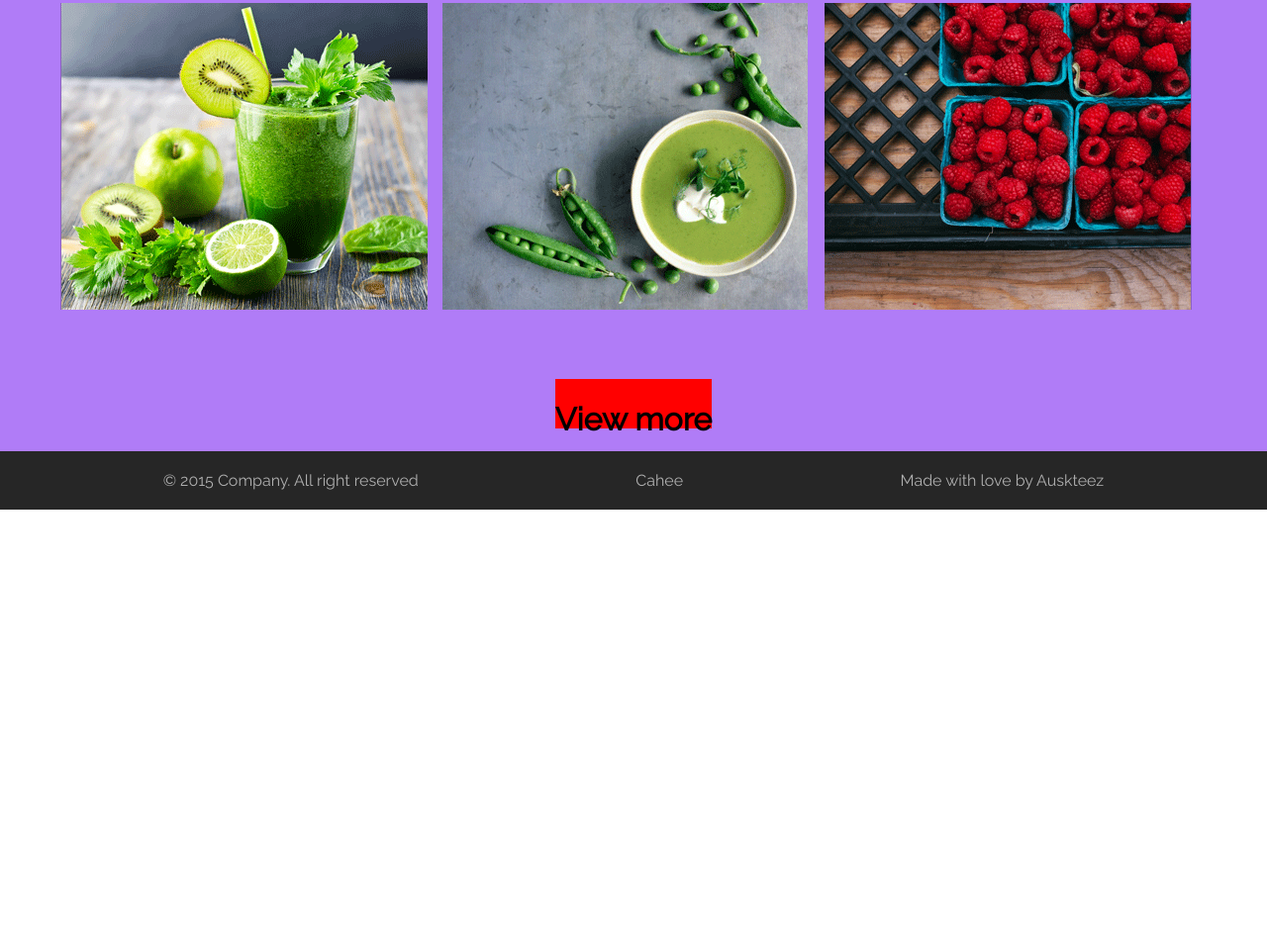
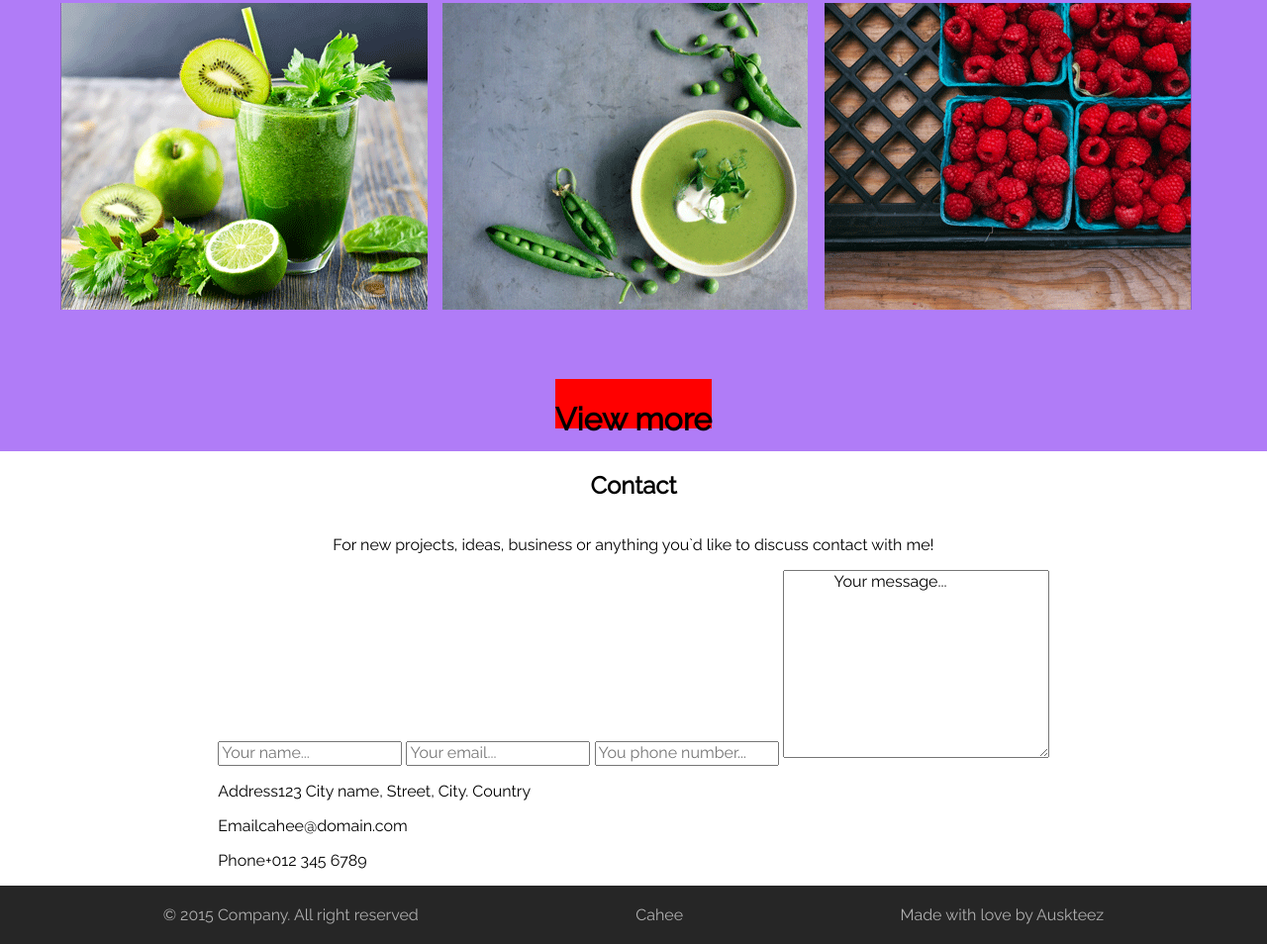
Before and after one commit to GrzegorzStanczyk/weekly-webdev-challenge-2, a website: page app/index.html in a window 1280 px wide. Shown: the part 4098-5052 px from the top of the page at 99% size. Before the commit the page ends 4613 px from the top, so only its background shows below. Drawn offline with nearby package versions, Linux system fonts and the light colour scheme; files that its build step writes are made by us from their sources; files whose address does not match are found by name.

Commit message:
Contact section html

```diff
--- a/app/index.html
+++ b/app/index.html
@@ -134,6 +134,41 @@
         </div>
       </div>
     </section>
+    <section id="contact">
+      <h2>Contact</h2>
+      <p>For new projects, ideas, business or anything you`d like to discuss contact with me!</p>
+      <form id="usrForm">
+        <label for="userName">
+          <input
+            type="text"
+            name="userName"
+            placeholder="Your name...">
+        </label>
+        <label for="userEmail">
+          <input
+            type="email"
+            name="userEmail"
+            placeholder="Your email...">
+        </label>
+        <label for="phone">
+          <input
+            type="text"
+            name="phone"
+            placeholder="You phone number...">
+        </label>
+        <textarea
+          name="message"
+          form="usrForm"
+          cols="30" rows="10">
+            Your message...
+        </textarea>
+        <div class="contact">
+          <p>Address<span>123 City name, Street, City. Country</span></p>
+          <p>Email<span>cahee@domain.com</span></p>
+          <p>Phone<span>+012 345 6789</span></p>
+        </div>
+      </form>
+    </section>
     <footer>
       <div class="content">
           <span>© 2015 Company. All right reserved</span>
```
